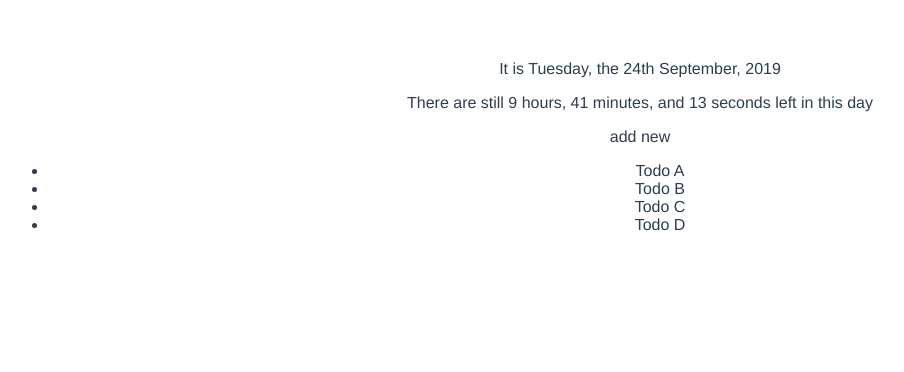
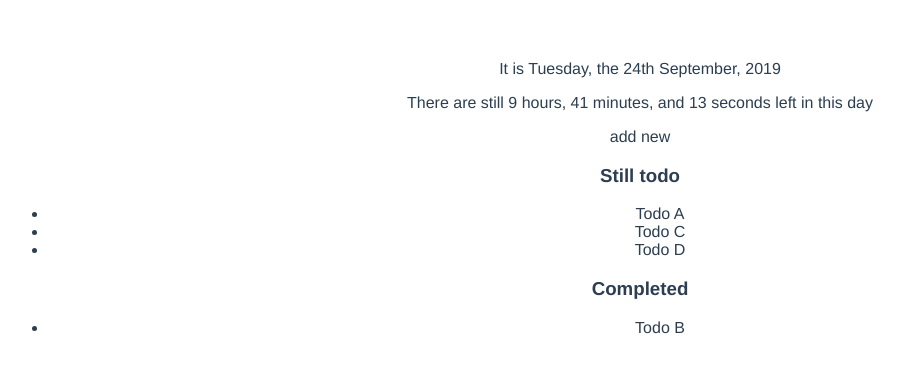
Before and after one commit to Plsr/DoDee, a Vue app: page / in a window 1280 px wide. Shown: the top 372 px of the page, without its empty margins (0-904 px from the left). Built offline with nearby package versions, Linux system fonts and the light colour scheme.

Commit message:
Split todos in finished and open

```diff
--- a/src/components/TodoList.vue
+++ b/src/components/TodoList.vue
@@ -1,11 +1,26 @@
 <template>
-  <ul>
-    <li v-for="(todo, index) in todos" v-bind:key="index">{{ todo.title }}</li>
-  </ul>
+  <div>
+    <h3>Still todo</h3>
+    <ul>
+      <li v-for="(todo, index) in openTodos" v-bind:key="index">{{ todo.title }}</li>
+    </ul>
+    <h3>Completed</h3>
+    <ul>
+      <li v-for="(todo, index) in finishedTodos" v-bind:key="index">{{ todo.title }}</li>
+    </ul>
+  </div>
 </template>
 
 <script>
   export default {
-    props: ['todos']
+    props: ['todos'],
+    computed: {
+      openTodos() {
+        return this.todos.filter(todo => !todo.done)
+      },
+      finishedTodos() {
+        return this.todos.filter(todo => todo.done)
+      }
+    }
   }
 </script>
```
